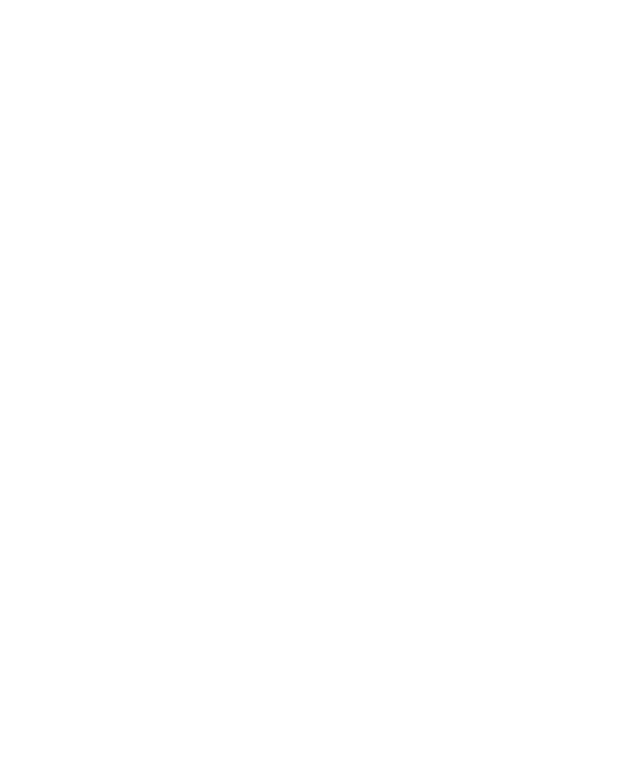
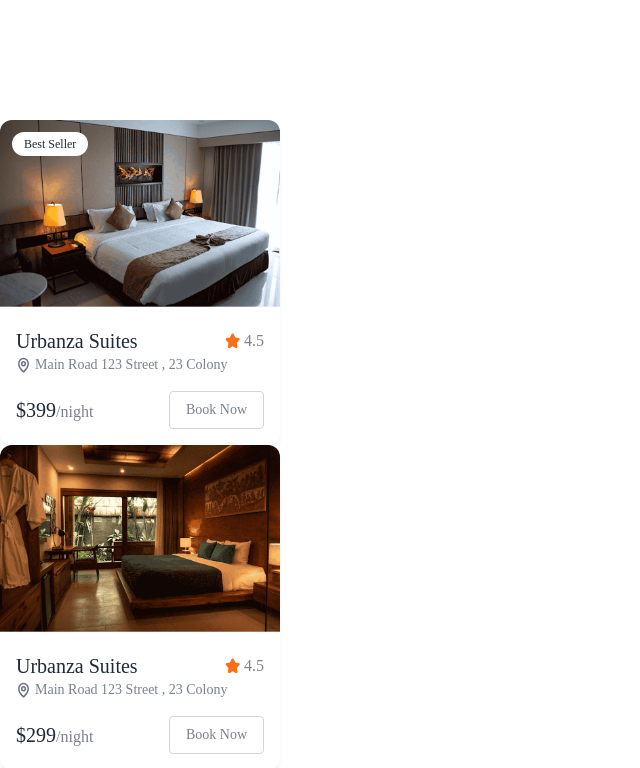
Before and after one commit to rachittt06/SukoonStay, a React (Vite) app in the folder client/: page / in a window 1280 px wide. Shown: the part 680-1448 px from the top of the page, without its empty margins (0-640 px from the left). Before the commit the page ends 800 px from the top, so only its background shows below. Built offline with nearby package versions, Linux system fonts and the light colour scheme; no server answers.

Commit message:
Added FeatureDestination and updated Home Page

```diff
--- /dev/null
+++ b/client/src/components/FeatureDestination.jsx
@@ -0,0 +1,17 @@
+import React from 'react'
+import { roomsDummyData } from '../assets/assets'
+import HotelCard from './HotelCard'
+
+const FeatureDestination = () => {
+  return (
+    <div>
+        <div>
+          {roomsDummyData.slice(0,4).map((room, index)=>(
+              <HotelCard key={room._id} room={room} index={index}/>
+          ))}
+        </div>
+    </div>
+  )
+}
+
+export default FeatureDestination
--- /dev/null
+++ b/client/src/components/HotelCard.jsx
@@ -0,0 +1,56 @@
+import React from 'react'
+import { Link } from 'react-router-dom'
+import { assets } from '../assets/assets'
+
+const HotelCard = ({ room, index }) => {
+  return (
+    <div>
+      <Link
+        to={'/rooms/' + room?._id}
+        onClick={() => window.scrollTo(0, 0)}
+      >
+        <div className='relative max-w-[280px] w-full rounded-xl overflow-hidden bg-white text-gray-500/90 shadow-[0px_4px_4px_rgba(0,0,0,0.05)]'>
+
+          <img src={room?.images?.[0]} alt="room" />
+
+          {index % 2 === 0 && (
+            <p className='px-3 py-1 absolute top-3 left-3 text-xs bg-white text-gray-800 font-medium rounded-full'>
+              Best Seller
+            </p>
+          )}
+
+          <div className='p-4 pt-5'>
+            <div className='flex items-center justify-between'>
+              <p className='font-playfair text-xl font-medium text-gray-800'>
+                {room?.hotel?.name}
+              </p>
+              <div className='flex items-center gap-1'>
+                <img src={assets.starIconFilled} alt="star-icon" /> 4.5
+              </div>
+            </div>
+
+            <div className='flex items-center gap-1 text-sm'>
+              <img src={assets.locationIcon} alt="location-icon" />
+              <span>{room?.hotel?.address}</span>
+            </div>
+
+            <div className='flex items-center justify-between mt-4'>
+              <p>
+                <span className='text-xl text-gray-800'>
+                  ${room?.pricePerNight}
+                </span>/night
+              </p>
+
+              <button className='px-4 py-2 text-sm font-medium border border-gray-300 rounded hover:bg-gray-50 transition-all cursor-pointer'>
+                Book Now
+              </button>
+            </div>
+          </div>
+
+        </div>
+      </Link>
+    </div>
+  )
+}
+
+export default HotelCard
--- a/client/src/pages/Home.jsx
+++ b/client/src/pages/Home.jsx
@@ -1,10 +1,12 @@
 import React from "react";
 import Hero from "../components/Hero";
+import FeatureDestination from '../components/FeatureDestination'
 
 const Home = () => {
   return (
     <>
       <Hero />
+      <FeatureDestination />
     </>
   );
 };
```
